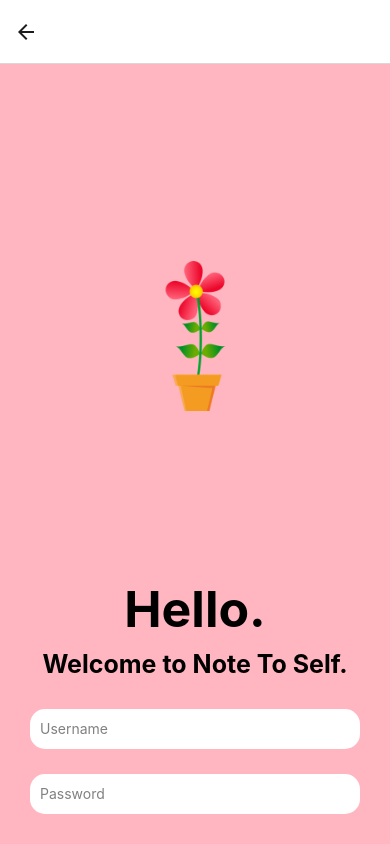
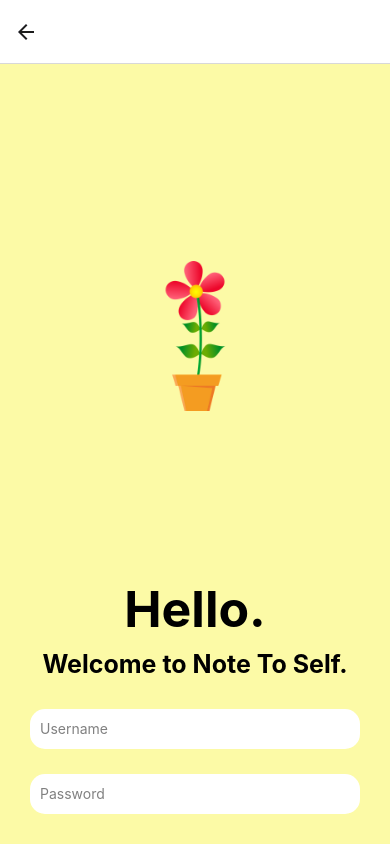
Before and after one commit to marker6275/Note-To-Self-App, a React Native app: screen /Login in a window 390 px wide. Built offline with nearby package versions, Linux system fonts and the light colour scheme; what expo-linking would draw is missing.

Commit message:
make login screen background color yellow

```diff
--- a/screens/Login.tsx
+++ b/screens/Login.tsx
@@ -73,7 +73,7 @@ const styles = StyleSheet.create({
     //   alignItems: 'center',
       justifyContent: 'center',
       padding: 30,
-      backgroundColor: 'lightpink',
+      backgroundColor: '#FCFAA6',
     },
     title: {
       fontSize: 50,
```
